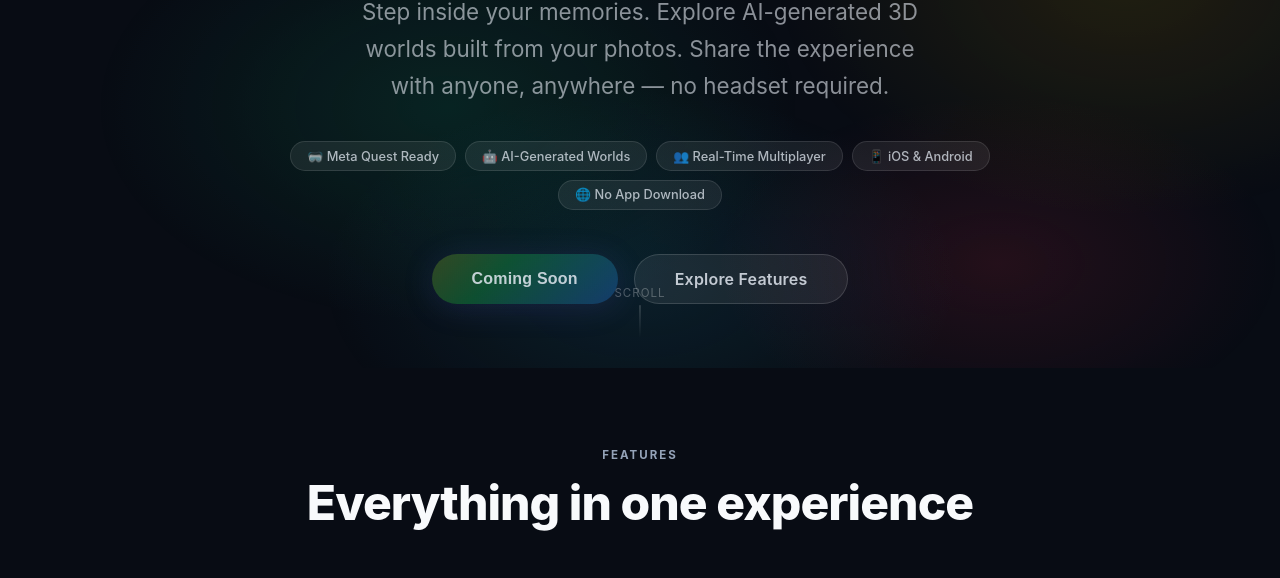
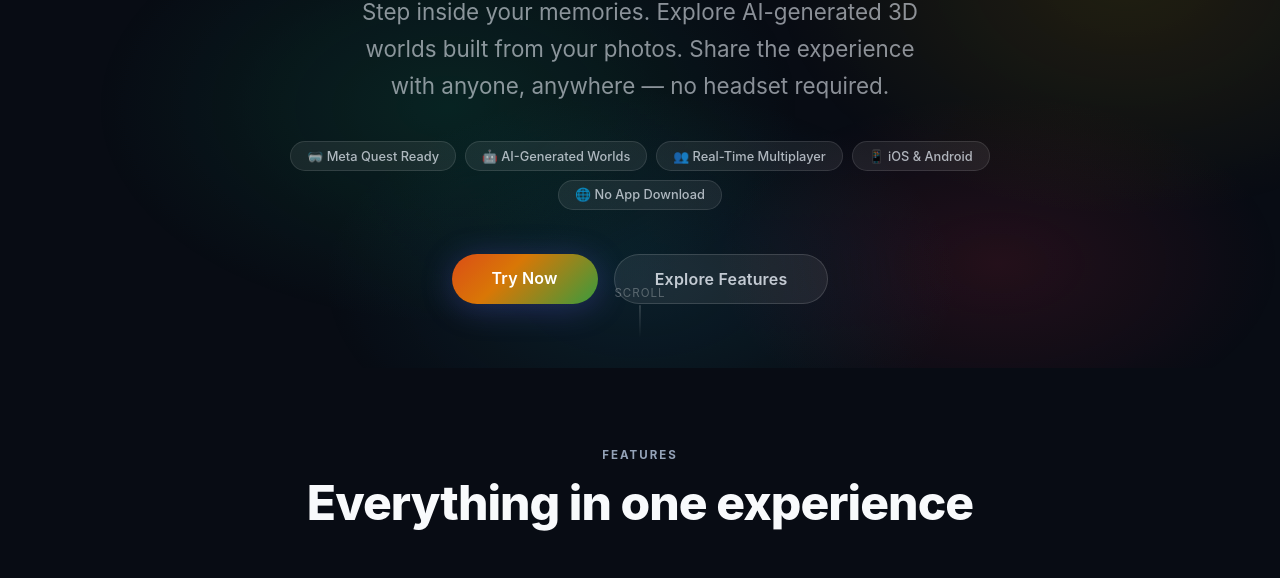
Before and after one commit to torashad99/xr-photo-museum, a website built with Vite: page landing/index.html in a window 1280 px wide. Shown: the part 502-1080 px from the top of the page. Built offline with nearby package versions, Linux system fonts and the light colour scheme.

Commit message:
Update README and landing page

```diff
--- a/landing/index.html
+++ b/landing/index.html
@@ -364,7 +364,7 @@
         <span class="prop">🌐 No App Download</span>
       </div>
       <div class="cta-wrap">
-        <button class="cta-btn cta-btn-disabled" disabled>Coming Soon</button>
+        <a href="https://216-128-155-176.sslip.io/" class="cta-btn">Try Now</a>
         <a href="#features" class="cta-btn secondary">Explore Features</a>
       </div>
     </div>
```
Also changed, not shown: README.md.
